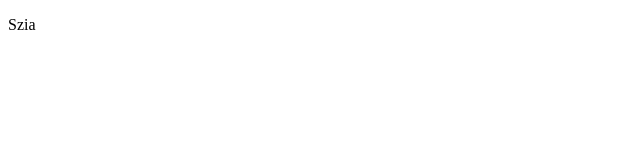
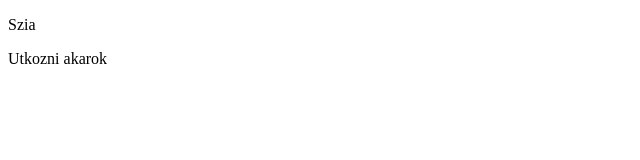
Before and after one commit to Bito-Zalan/kozos-git, a plain HTML site: page index.html in a window 1280 px wide. Shown: the full height of the page, 0-640 px from the left. Drawn offline with Linux system fonts and the light colour scheme.

Commit message:
utkozes elkezdese

```diff
--- a/index.html
+++ b/index.html
@@ -7,5 +7,6 @@
 </head>
 <body>
     <p>Szia</p>
+    Utkozni akarok
 </body>
 </html>
```
